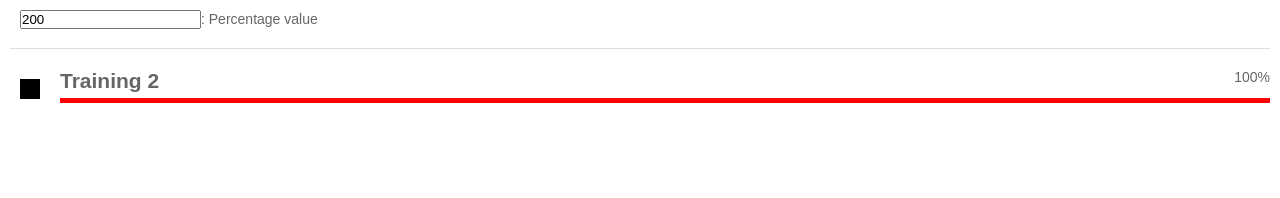
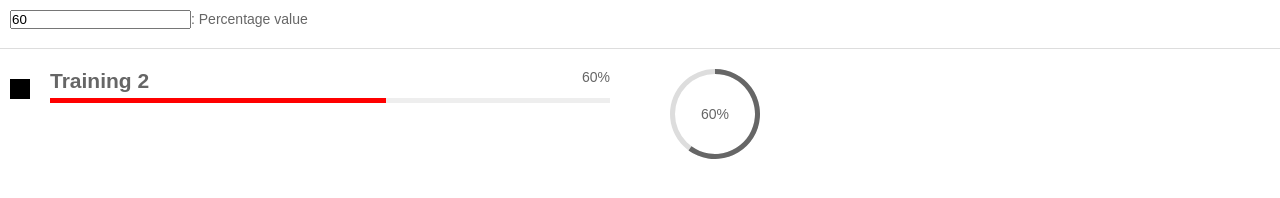
Before and after one commit to rans0000/d3ng-Chart, a website: page html/index.html in a window 1280 px wide. Drawn offline with Linux system fonts and the light colour scheme.

Commit message:
dchart-radialguage: complete

```diff
--- a/html/css/style.css
+++ b/html/css/style.css
@@ -1,6 +1,14 @@
 /*generic stylesheet*/
-*{margin: 0;padding: 0;}
+*{margin: 0;padding: 0;box-sizing: border-box;}
 body{font-family: Arial, "Helvetica Neue", Helvetica, sans-serif;color: #666;font-size: 14px;}
+svg{display: block;}
+/*-----------------------------------------*/
+.row{margin: 0 -30px;}
+.col-md-6{float: left;width: 50%;padding: 0 30px;}
+.wrapper{overflow: hidden;}
+.form_generic{padding: 10px 10px 19px;border-bottom: 1px solid  #ddd;margin-bottom: 20px;}
 
-.wrapper{margin: 0 10px;}
-.form_generic{padding: 10px 10px 19px;border-bottom: 1px solid  #ddd;margin-bottom: 20px;}
+/*-----------------------------------------*/
+
+/*-----------------------------------------*/
+.row:after{content: '.';display: block;visibility: hidden;clear: both;height: 0;}
--- a/html/index.html
+++ b/html/index.html
@@ -12,7 +12,8 @@
                 <form class="form_generic">
                     <label><input type="text" ng-model="app.percentValue">: Percentage value</label>
                 </form>
-
+                <div class="row">
+                    <div class="col-md-6">
                         <dchart-progressbar-widget
                                                    data-dchart-value="{{app.percentValue}}"
                                                    data-dchart-theme="red"
@@ -20,6 +21,15 @@
                                                    data-dchart-type="typse1"
                                                    data-dchart-iconclass="my-icon-class">
                         </dchart-progressbar-widget>
+                    </div>
+                    <div class="col-md-6">
+                        <dchart-radialguage
+                                            data-dchart-value="{{app.percentValue}}"
+                                            data-dchart-size="90"
+                                            data-dchart-theme="reclass">
+                        </dchart-radialguage>
+                    </div>
+                </div>
             </div>
         </div>
         <div class="scripts">
@@ -29,9 +39,11 @@
 
             <!--load all dependencies-->
             <script src="js/dchart/common/dchart.js"></script>
+            <script src="js/dchart/common/dchart-utils.js"></script>
             <script src="js/dchart/common/dchart-d3-module.js"></script>
             <script src="js/dchart/dchart-progressbar/dchart-progressbar.js"></script>
             <script src="js/dchart/dchart-progressbar-widget/dchart-progressbar-widget.js"></script>
+            <script src="js/dchart/dchart-radialguage/dchart-radialguage.js"></script>
 
             <!--load app-->
             <script src="js/app.js"></script>
--- a/html/js/app.js
+++ b/html/js/app.js
@@ -5,6 +5,6 @@
     function MainController(){
         var viewModel = this;
 
-        viewModel.percentValue = 200;
+        viewModel.percentValue = 60;
     }
 }());
--- /dev/null
+++ b/html/js/dchart/common/dchart-utils.js
@@ -0,0 +1,17 @@
+/*utility functions for dchart library*/
+
+(function (window, document, undefined) {
+    window.dchartUtils = {
+        sanitize0to100: function(val){
+            if(!isNaN(val)){
+                val = val || 0;
+                if(val > 100){val = 100;}
+                if(val < 0){val = 0;}
+            }
+            else{
+                val = 0;
+            }
+            return val;
+        }
+    };
+}(window, document));
--- a/html/js/dchart/common/dchart.css
+++ b/html/js/dchart/common/dchart.css
@@ -1,7 +1,7 @@
 /*---------------------------------*/
 /*progressbar*/
 .dchart-progressbar{height: 5px;background: #eee;}
-.dchart-progressbar .dchart-progressbar-meter{float: left;height: 5px;}
+.dchart-progressbar .dchart-progressbar-meter{float: left;height: 5px;-webkit-transition: .3s;transition: .3s;}
 .dchart-progressbar.theme-red .dchart-progressbar-meter{background: red;}
 .dchart-progressbar.theme-green .dchart-progressbar-meter{background: green;}
 .dchart-progressbar.theme-blue .dchart-progressbar-meter{background: blue;}
@@ -22,8 +22,17 @@
 .dchart-progressbar-icon-wrapper .icon{width: 20px;height: 20px;display: block;float: left;background: #000;margin: 10px 0 0 10px;}
 
 .dchart-progressbar-widget.type2 .dchart-progressbar-meter-wrapper{margin-right: 0;}
+
 /*---------------------------------*/
+.dchart-radialguage-bgarc{fill: #ddd;}
+.dchart-radialguage{display: table;position: relative;}
+.dchart-radialguage-theme-default .dchart-radialguage-bgarc{fill: #ddd;}
+.dchart-radialguage-theme-default .dchart-radialguage-valarc{fill: #666;shape-rendering: geometricPrecision;}
+.dchart-radialguage-label{position: absolute;width: 100%;text-align: center;top: 50%;margin-top: -8px;}
 
+/*---------------------------------*/
+.dchart-radialguage-widget{text-align: center;}
+.dchart-radialguage-widget .dchart-radialguage{margin: auto;}
 
 /*---------------------------------*/
 .dchart-progressbar:after,.dchart-progressbar-widget:after,.dchart-progressbar-widget-block-wrapper:after{content: '.';display: block;clear: both;visibility: hidden;height: 0;}
--- /dev/null
+++ b/html/js/dchart/dchart-radialguage/dchart-radialguage-template.html
@@ -0,0 +1,4 @@
+<div class="dchart-radialguage">
+    <svg class="dchart-radialguage-svg"></svg>
+    <div class="dchart-radialguage-label">{{value | number: 0}}%</div>
+</div>
--- /dev/null
+++ b/html/js/dchart/dchart-radialguage/dchart-radialguage.js
@@ -0,0 +1,134 @@
+/*
+@desc: Radialguage component that shows percentage value
+@usage:
+<dchart-radialguage
+                    data-dchart-value="{{app.percentValue}}"
+                    data-dchart-size="90"
+                    data-dchart-theme="reclass"
+                    data-dchart-animspeed="300"
+                    data-dchart-radius-outer="80"
+                    data-dchart-radius-inner="40">
+</dchart-radialguage>
+
+@ data-dchart-value : Value for the guage (0-100)
+@ data-dchart-size : (optional; default: 100) Width & height in pixels
+@ data-dchart-theme : (optional) - any css class name to be added to the component
+@ data-dchart-animspeed : (optional; default: 300) Animation speed in milliseconds
+@ data-dchart-radius-outer : (optional; default: chart-size)
+@ data-dchart-radius-inner : (optional; default: chart-size)
+*/
+
+(function () {
+    angular.module('dchart')
+        .directive('dchartRadialguage', ['d3', function(d3){
+            return {
+                restrict: 'E',
+                replace: true,
+                scope: {
+                    value: '@dchartValue',
+                    size: '@dchartSize',
+                    themeClass: '@dchartTheme',
+                    outerRadius: '@dchartRadiusOuter',
+                    innerRadius: '@dchartRadiusInner',
+                    animSpeed: '@dchartAnimspeed'
+                },
+                templateUrl: 'js/dchart/dchart-radialguage/dchart-radialguage-template.html',
+                compile: radialguageCompile
+            };
+        }]);
+
+    function drawRadialguage(svg, settings, data){
+        svg
+            .attr('width', settings.width)
+            .attr('height', settings.height)
+            .attr('class', settings.themeClass)
+            .select('g')
+            .remove();
+
+        var radialGroup = svg.append('g')
+        .attr('class', 'dchart-radialguage-group');
+
+
+        //render the background arc
+        var innerRadius = settings.innerRadius / 2,
+            outerRadius = settings.outerRadius / 2,
+            posX = outerRadius,
+            posY = outerRadius,
+            PiValue = 2 * data * Math.PI / 100;
+
+        var arcBg = d3.svg.arc()
+        .innerRadius(innerRadius)
+        .outerRadius(outerRadius)
+        .startAngle(0)
+        .endAngle(360);
+
+        var shapeBg = radialGroup.append('path')
+        .attr('class', 'dchart-radialguage-bgarc')
+        .attr('d', arcBg)
+        .attr('transform', 'translate(' + posX + ', ' + posY + ')');
+
+        if(PiValue === 0){
+            return;
+        }
+        //render the value arc
+        var arcValue = d3.svg.arc()
+        .innerRadius(innerRadius)
+        .outerRadius(outerRadius)
+        .startAngle(0)
+        .endAngle(PiValue);
+
+        var shapeValue = radialGroup.append('path')
+        .attr('class', 'dchart-radialguage-valarc')
+        .attr('transform', 'translate(' + posX + ', ' + posY + ')')
+        //.attr('d', arcValue);
+        .transition()
+        .duration(settings.animSpeed)
+        .attrTween('d', function(){
+            var interpolate = d3.interpolate(0, PiValue);
+            return function(t){
+                return arcValue.endAngle(interpolate(t))();
+            };
+        });
+    }
+
+    function radialguageCompile(element, attrs, transclude){
+
+
+        //sanitizing attributes
+        /*var settings = {};
+        settings.width = parseInt(attrs.dchartSize) || 100;
+        settings.height = settings.width;
+        settings.themeClass = attrs.dchartTheme || 'dchart-radialguage-theme-default';
+        settings.outerRadius = attrs.dchartRadiusOuter || settings.width;
+        settings.innerRadius = attrs.dchartRadiusInner || (settings.width - 10);
+        settings.animSpeed = attrs.animspeed || 300;*/
+
+        //creating the element
+        var svg = d3.select(element[0]).select('.dchart-radialguage-svg');
+
+        //link function
+        return function(scope, element, attrs){
+            radialguageLink(svg, scope, element, attrs);
+        };
+    }
+
+    function radialguageLink(svg, scope, element, attrs){
+        //sanitizing attributes
+        var settings = {};
+        settings.width = parseInt(scope.size) || 100;
+        settings.height = settings.width;
+        settings.themeClass = scope.theme || 'dchart-radialguage-theme-default';
+        settings.outerRadius = scope.outerRadius || settings.width;
+        settings.innerRadius = scope.innerRadius || (settings.width - 10);
+        settings.animSpeed = scope.animSpeed || 300;
+
+        //sanitizing value
+        scope.value = dchartUtils.sanitize0to100(scope.value);
+        drawRadialguage(svg, settings, scope.value)
+
+        scope.$watch('value', function(newValue, oldValue){
+            scope.value = dchartUtils.sanitize0to100(scope.value)
+            drawRadialguage(svg, settings, scope.value)
+        });
+    }
+}());
```
Lines whose indentation alone changed are shown as unchanged.
